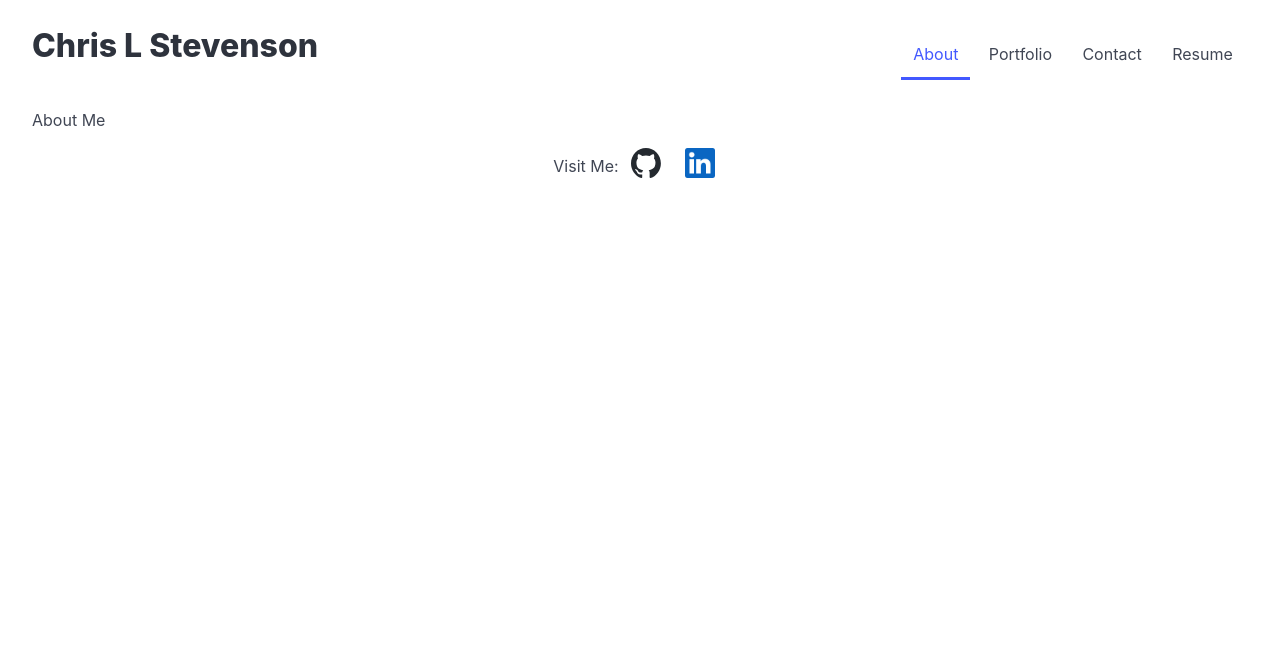
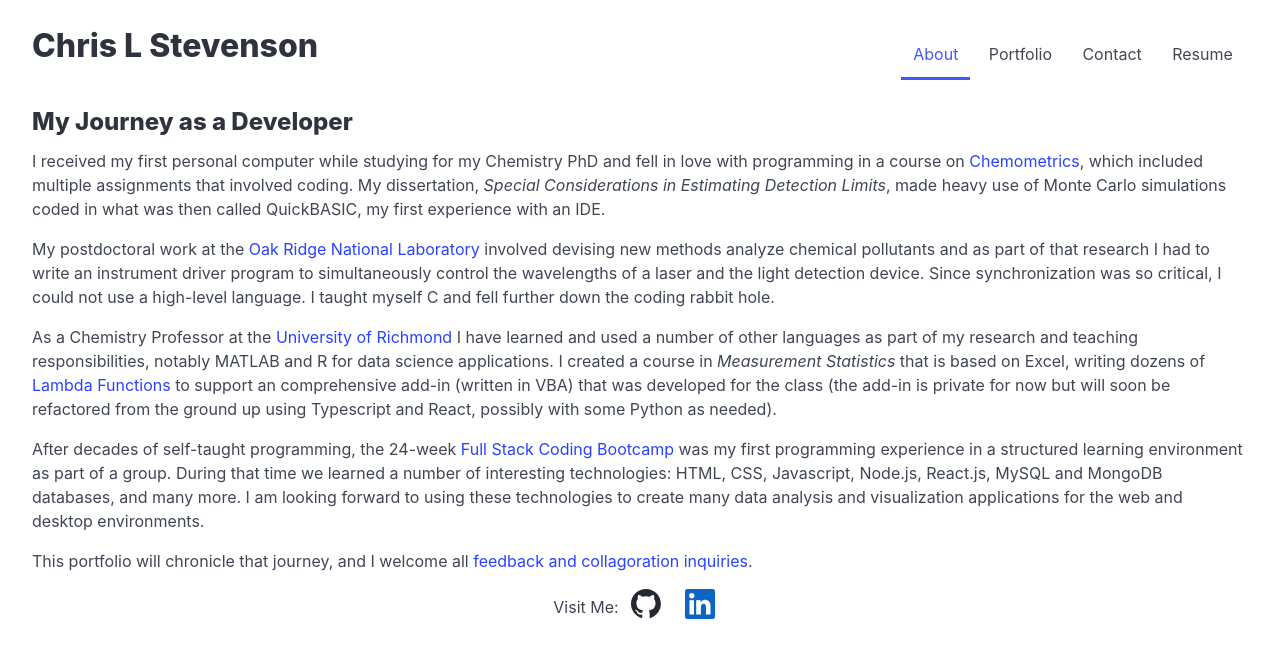
Before and after one commit to clstevenson/my-dev-portfolio, a React (Vite) app: page / in a window 1280 px wide. Shown: the top 658 px of the page. Built offline with nearby package versions, Linux system fonts and the light colour scheme.

Commit message:
Create About Me page.

```diff
--- a/src/pages/About.jsx
+++ b/src/pages/About.jsx
@@ -1,5 +1,23 @@
 export default function AboutMe() {
   return (
-    <p> About Me </p>
+    <section className="content">
+      <h2 className='is-size-4'>My Journey as a Developer</h2>
+      <p>
+        I received my first personal computer while studying for my Chemistry PhD and fell in love with programming in a course on <a href='https://en.wikipedia.org/wiki/Chemometrics' target='_new'>Chemometrics</a>, which included multiple assignments that involved coding. My dissertation, <em>Special Considerations in Estimating Detection Limits</em>, made heavy use of Monte Carlo simulations coded in what was then called QuickBASIC, my first experience with an IDE.
+      </p>
+      <p>
+        My postdoctoral work at the <a href='https://www.ornl.gov' target='_new'>Oak Ridge National Laboratory</a> involved devising new methods analyze chemical pollutants and as part of that research I had to write an instrument driver program to simultaneously control the wavelengths of a laser and the light detection device. Since synchronization was so critical, I could not use a high-level language. I taught myself C and fell further down the coding rabbit hole.
+      </p>
+      <p>
+        As a Chemistry Professor at the <a href='https://chemistry.richmond.edu' target='_new'>University of Richmond</a> I have learned and used a number of other languages as part of my research and teaching responsibilities, notably MATLAB and R for data science applications. I created a course in <em>Measurement Statistics</em> that is based on Excel, writing dozens of <a href='https://gist.github.com/clstevenson/aadeb15b628e815fea18e986d49bed87' target='_new'>Lambda Functions</a> to support an comprehensive add-in (written in VBA) that was developed for the class (the add-in is private for now but will soon be refactored from the ground up using Typescript and React, possibly with some Python as needed).
+      </p>
+      <p>
+        After decades of self-taught programming, the 24-week <a href="https://bootcamps.richmond.edu/coding/" target='_new'>Full Stack Coding Bootcamp</a> was my first programming experience in a structured learning environment as part of a group. During that time we learned a number of interesting technologies: HTML, CSS, Javascript, Node.js, React.js, MySQL and MongoDB databases, and many more. I am looking forward to using these technologies to create many data analysis and visualization applications for the web and desktop environments.
+      </p>
+      <p>
+        This portfolio will chronicle that journey, and I welcome all <a href="mailto:cstevens@richmond.edu">feedback and collagoration inquiries</a>.
+      </p>
+
+    </section>
   )
 }
```
